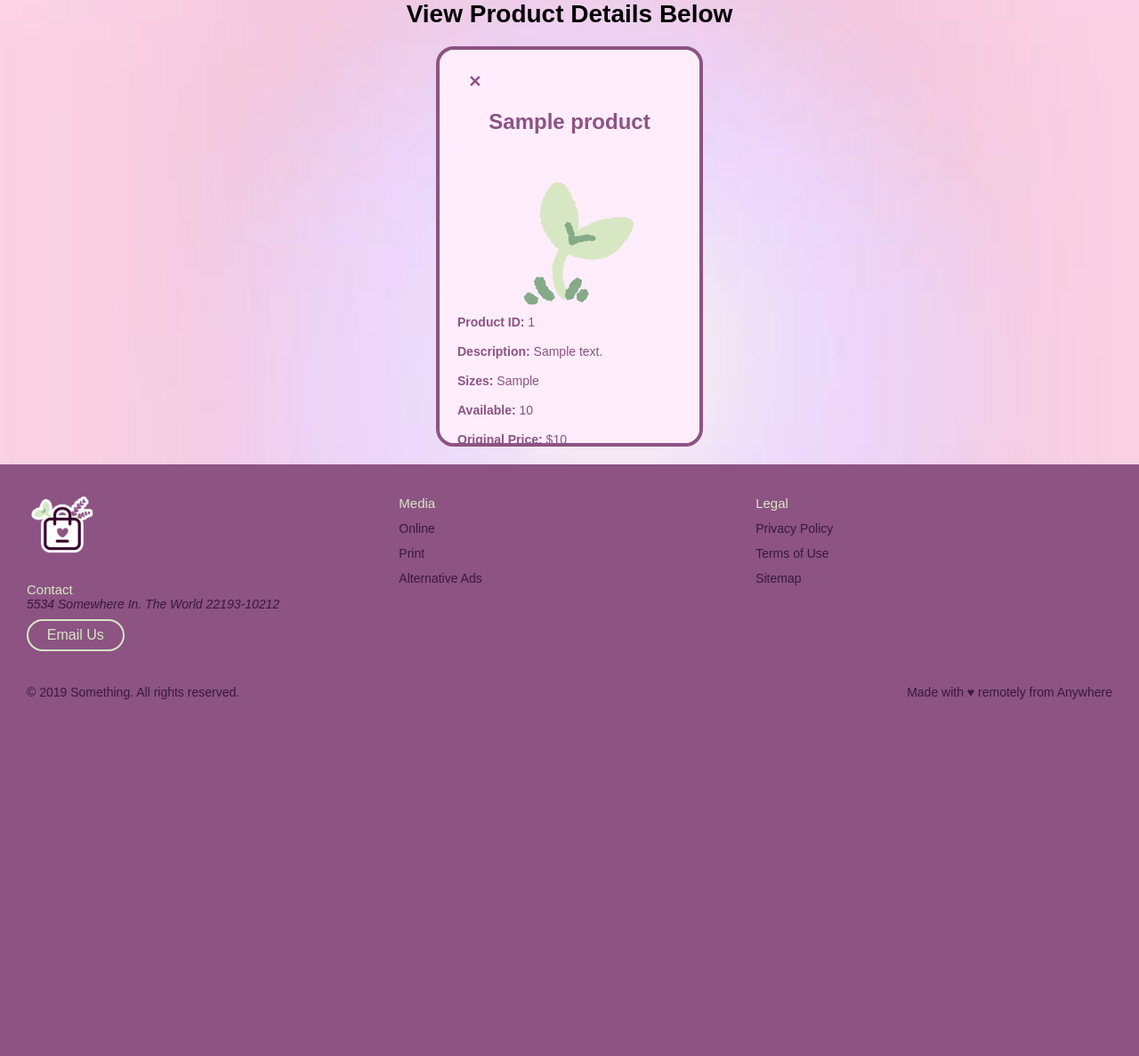
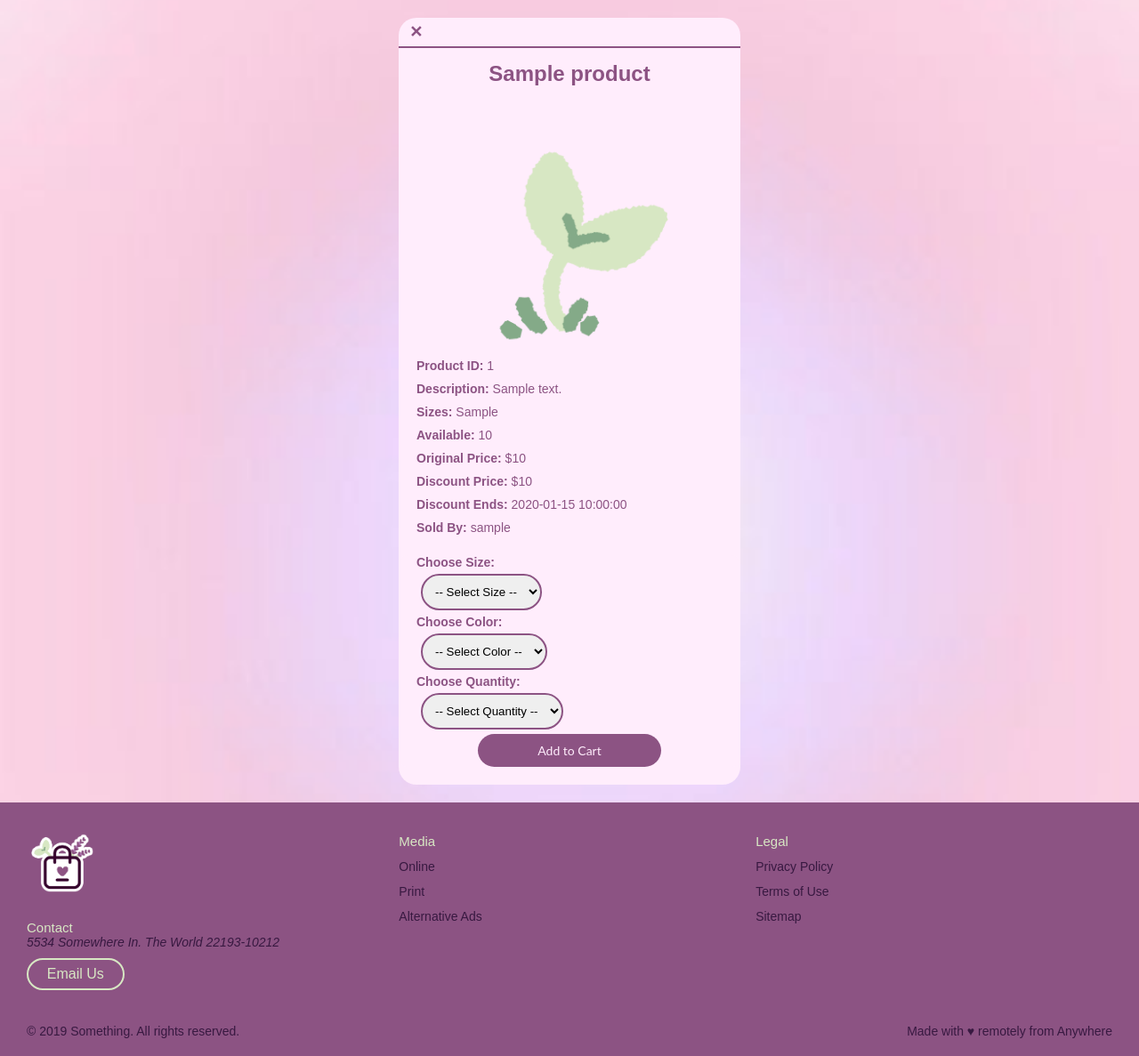
Before and after one commit to Kyleeg0619/CSET-180-Soft-Project, a Flask app: template templates/product.html in a window 1280 px wide. Shown: the part 96-1283 px from the top of the page at 89% size. Before the commit the page ends 882 px from the top, so only its background shows below. Run offline with Flask 3, Linux system fonts and the light colour scheme; the template is opened without the code that fills it: most values are stand-ins (such as "Sample title", 1, 10 or a date in 2020); some web fonts are replaced.

Commit message:
quality of life styling

```diff
--- a/main.py
+++ b/main.py
@@ -9,7 +9,7 @@ app = Flask(__name__)
 app.config['SECRET_KEY'] = 'mySuperSecretKey1234567890'
 
 # *** Connect Database ***
-conn_str = "mysql+pymysql://root:CSET115@localhost/egarden"
+conn_str = "mysql+pymysql://root:Ky31ik3$m0s$;@localhost/egarden"
 engine = create_engine(conn_str, echo=True)
 
 @app.route('/')
--- a/static/styles/styles.css
+++ b/static/styles/styles.css
@@ -406,3 +406,31 @@ hr {
   display: block;
   border: 1px solid var(--Violet--);
 }
+
+.filter {
+  display: block;
+  background: var(--pastel-purple--);
+  margin: 20px 0;
+  border-radius: 10px;
+  padding: 10px 20px;
+}
+
+.filter button {
+  z-index: -1;
+  background: var(--Violet--);
+  color: var(--pastel-purple--);
+  border: none;
+  border-radius: 30px;
+  padding: 10px;
+  display: block;
+  margin: 0 auto;
+}
+
+.filter select {
+  display: block;
+  width: max-content;
+  margin: 5px;
+  border-radius: 30px;
+  padding: 10px;
+  border: 2px solid var(--Violet--);
+}
--- a/templates/product.html
+++ b/templates/product.html
@@ -10,16 +10,12 @@
     .product {
         display: inline-block;
         background: var(--pastel-purple--);
-        border: 4px solid var(--Violet--);
         border-radius: 20px;
-        width: 300px;
+        width: 30%;
         color: var(--Violet--);
         margin: 20px auto;
-        height: 450px;
-        overflow-y: auto;
-        padding: 20px;
         position: relative;
-        box-shadow: 0 4px 12px rgba(0,0,0,0,0.15);
+        padding: 0;
     }
 
     .product img {
@@ -31,14 +27,14 @@
     }
 
     .product ul {
-        margin: 0 0 20px 0;
-        padding: 0;
+        padding: 0 20px;
         list-style: none;
         text-align: left;
+        margin-bottom: 10px;
     }
 
     .product ul li {
-        margin-bottom: 12px;
+        margin: 5px 0;
         line-height: 1.5;
         font-size: 14px;
     }
@@ -51,15 +47,13 @@
 
     .selection-form{
         text-align: left;
-        margin-top: 10px;
+        padding: 0 20px;
     }
 
     .selection-form label{
         font-weight: bold;
         display: block;
         margin-bottom: 5px;
-        border: 1px solid #ccc;
-        border-radius: 8px;
     }
 
     .section-form button{
@@ -80,17 +74,18 @@
         transition: color 0.2s ease;
     }
 
-    #x-icon:hover {
-        color: #ff6b6b;
+    #quantity_4 {
+        margin-bottom: 20px;
     }
 
 </style>
 
 <body>
-    <h1>View Product Details Below</h1>
-
     <div class="product">
-        <p id="x-icon">&#10005;</p>
+        <a href="{{url_for('customer')}}" style="text-decoration: none;">
+            <p id="x-icon">&#10005;</p>
+        </a>
+        <hr>
 
         <h1 class="product_name">{{ product.product_name }}</h1>
 
@@ -119,7 +114,7 @@
             <li><strong>Sold By:</strong> {{ product.vendor_username }}</li>
         </ul>
 
-        <form class="selection-form" action="/add_to_cart" method="POST">
+        <form class="selection-form filter" action="/add_to_cart" method="POST">
 
             <!-- Size -->
             <label for="size_{{ product.product_id }}">Choose Size:</label>
@@ -153,7 +148,7 @@
             </select>
 
             <input type="hidden" name="product_id" value="{{ product.product_id }}">
-            <button type="submit">Add to Cart</button>
+            <button type="submit" class="sign-up">Add to Cart</button>
         </form>
 
     </div>
```
Also changed, not shown: templates/customer.html (+10 -35 lines), static/images/strawberry.PNG.
